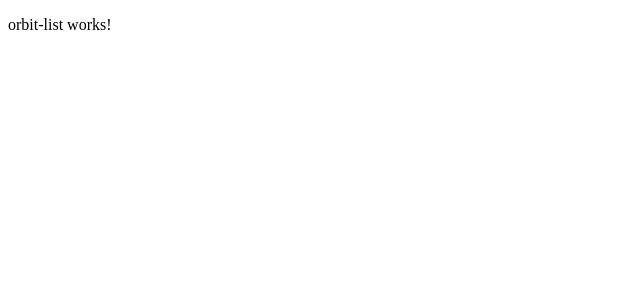
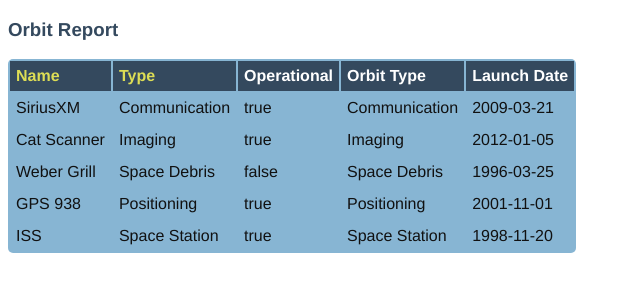
Before and after one commit to speudusa/orbit-report, an Angular app: page / in a window 1280 px wide. Shown: the top 300 px of the page, without its empty margins (0-640 px from the left). Built offline with nearby package versions, Linux system fonts and the light colour scheme.

Commit message:
updated orbit report table.  completed step 4

```diff
--- a/src/app/app.component.css
+++ b/src/app/app.component.css
@@ -0,0 +1,13 @@
+.search-form {
+    margin-bottom: 40px;
+}
+
+button {
+    margin-left: 10px;
+    color: #fff;
+    background-color: #009b25;
+    border-radius: 4px;
+    padding: 2px 5px;
+    font-size: 18px;
+    cursor: pointer;
+}
--- a/src/app/app.component.ts
+++ b/src/app/app.component.ts
@@ -6,6 +6,7 @@ import { Satellite } from './satellite';
   templateUrl: './app.component.html',
   styleUrls: ['./app.component.css']
 })
+
 export class AppComponent {
   title = 'orbit-report';
   sourceList: Satellite[];
--- a/src/app/orbit-list/orbit-list.component.css
+++ b/src/app/orbit-list/orbit-list.component.css
@@ -0,0 +1,29 @@
+.sortable {
+    cursor: pointer;
+    color: #dd5;
+}
+
+.warning {
+    background-color: #7a1313;
+    color: white;
+}
+
+table {
+  color: #111;
+  border-radius: 5px;
+  overflow: hidden;
+  margin: 12px 0;
+  min-width: 300px;
+  background: #87b5d3;
+}
+
+.header-row {
+    background: #34495E;
+    color: #fff
+}
+
+th, td {
+    text-align: left;
+    margin: 5px 10px;
+    padding: 6px;
+}
--- a/src/app/orbit-list/orbit-list.component.html
+++ b/src/app/orbit-list/orbit-list.component.html
@@ -1 +1,19 @@
-<p>orbit-list works!</p>
+<h3>Orbit Report</h3>
+    <table>
+        <tr class = "header-row">
+            <th class = "sortable">Name</th>
+            <th class = "sortable">Type</th>
+            <th>Operational</th>
+            <th>Orbit Type</th>
+            <th>Launch Date</th>
+        </tr>
+        <tr *ngFor = "let sat of satellites">
+            <td>{{sat.name}}</td>
+            <td>{{sat.type}}</td>
+            <td>{{sat.operational}}</td>
+            <td>{{sat.type}}</td>
+            <td>{{sat.launchDate}}</td>
+        </tr>
+
+
+    </table>
--- a/src/app/satellite.ts
+++ b/src/app/satellite.ts
@@ -5,7 +5,14 @@ export class Satellite {
     operational: boolean;
     launchDate: string;
 
-    constructor(name: string, type: string, launchDate: string, orbitType: string, operational: boolean) {}
+    constructor(name: string, type: string, launchDate: string, orbitType: string, operational: boolean)
+    {
+        this.name = name;
+        this.type = type;
+        this.launchDate = launchDate;
+        this.orbitType = orbitType;
+        this.operational = operational;
+    }
 
 
 
--- a/src/index.html
+++ b/src/index.html
@@ -1,6 +1,15 @@
 <!doctype html>
 <html lang="en">
 <head>
+  <style>
+    body {
+      font-family: 'Helvetica', 'Courier';
+    }
+
+    h3 {
+        color: #34495E;
+    }
+  </style>
   <meta charset="utf-8">
   <title>OrbitReport</title>
   <base href="/">
```
